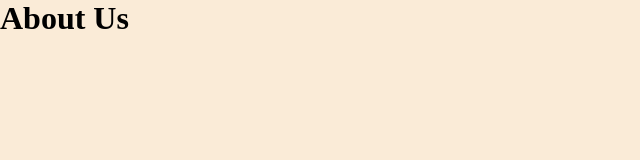
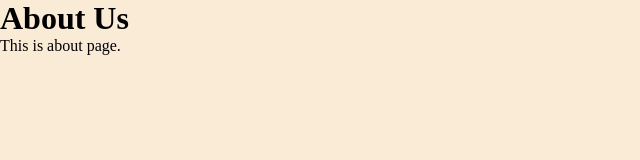
Before and after one commit to sonalikapri09/learning_git, a plain HTML site: page about.html in a window 1280 px wide. Shown: the whole page, without its empty margins (0-640 px from the left). Drawn offline with Linux system fonts and the light colour scheme.

Commit message:
add new para in about file

```diff
--- a/about.html
+++ b/about.html
@@ -8,5 +8,6 @@
 </head>
 <body>
     <h1>About Us</h1>
+    <p>This is about page.</p>
 </body>
 </html>
```
